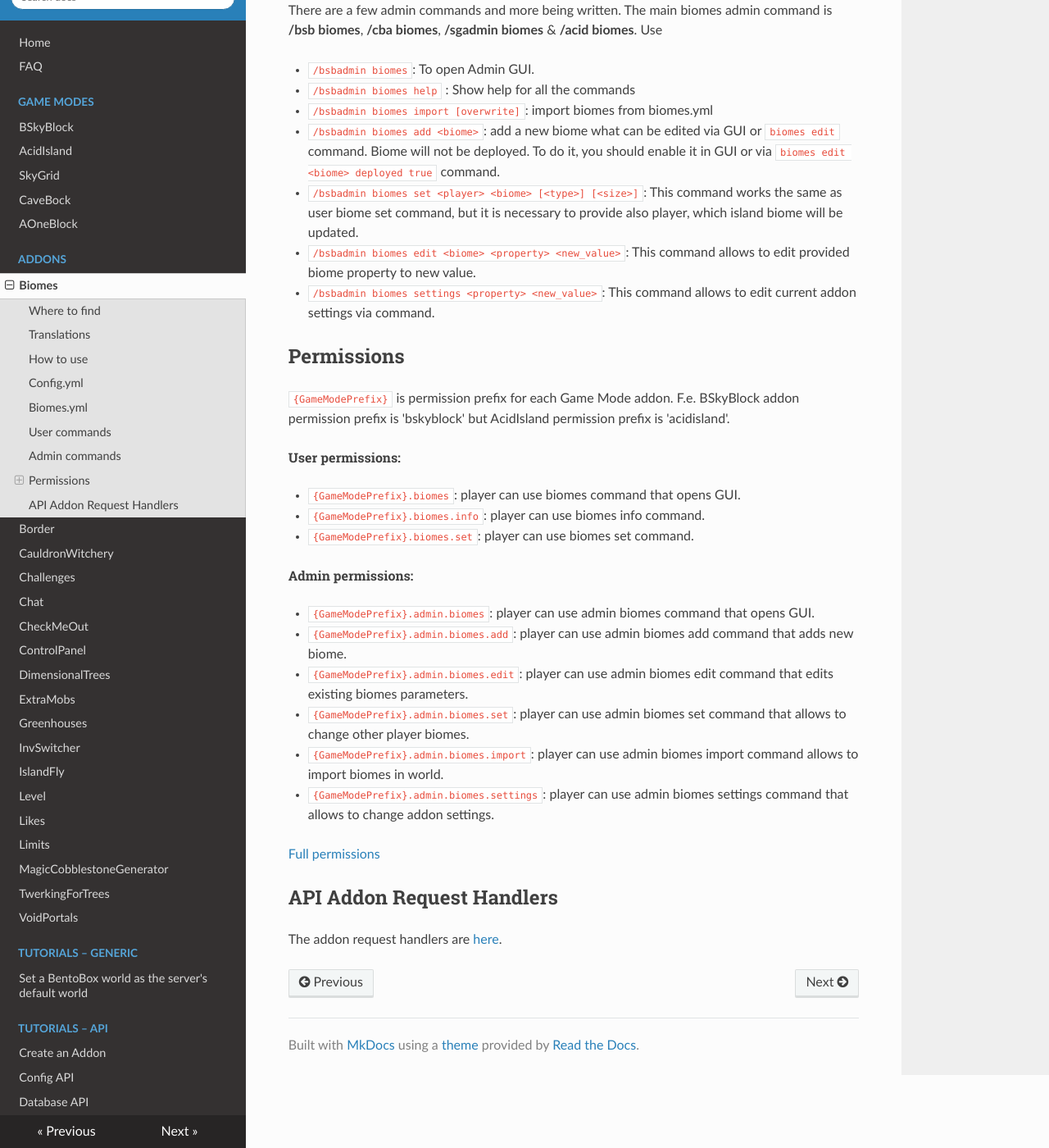
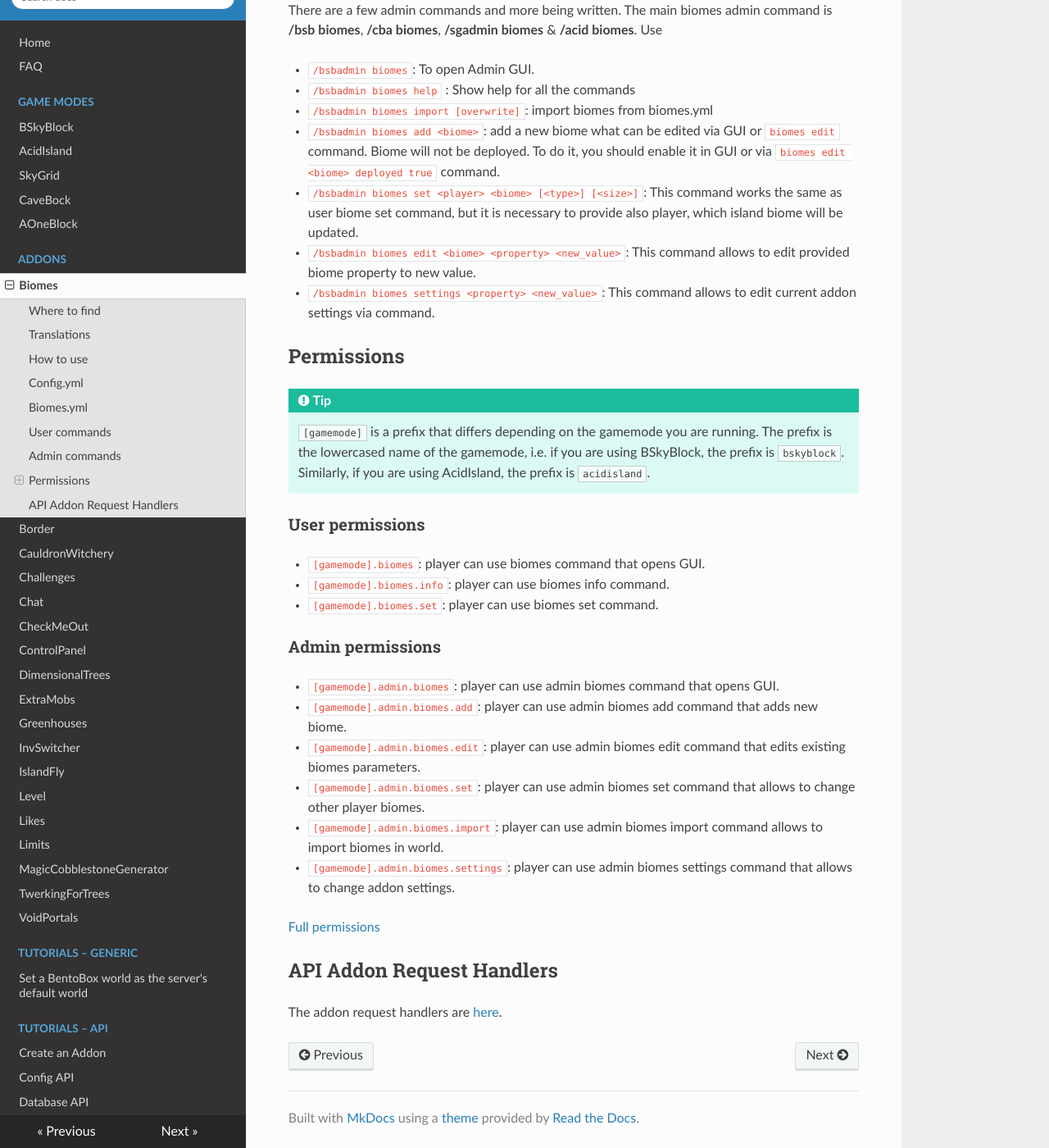
Before and after one commit to BentoBoxWorld/docs, an MkDocs documentation site: the page built from docs/addons/Biomes/index.md, in a window 1280 px wide and 1400 px high, scrolled down 2056 px. Shown: the whole window at 82% size. Built offline with MkDocs 1.6.1, drawn with Linux system fonts in a browser that asks for light colours; nearby versions of some CDN libraries.

Commit message:
Experimenting on an "in-main-page" permissions list on Biomes

```diff
--- a/docs/addons/Biomes/index.md
+++ b/docs/addons/Biomes/index.md
@@ -64,20 +64,23 @@ There are a few admin commands and more being written. The main biomes admin com
 
 ## Permissions
 
-`{GameModePrefix}` is permission prefix for each Game Mode addon. F.e. BSkyBlock addon permission prefix is 'bskyblock' but AcidIsland permission prefix is 'acidisland'.
+!!! tip
+    `[gamemode]` is a prefix that differs depending on the gamemode you are running.
+    The prefix is the lowercased name of the gamemode, i.e. if you are using BSkyBlock, the prefix is `bskyblock`.
+    Similarly, if you are using AcidIsland, the prefix is `acidisland`.
 
-###### User permissions:
-- `{GameModePrefix}.biomes`: player can use biomes command that opens GUI.
-- `{GameModePrefix}.biomes.info`: player can use biomes info command.
-- `{GameModePrefix}.biomes.set`: player can use biomes set command.
+### User permissions
+- `[gamemode].biomes`: player can use biomes command that opens GUI.
+- `[gamemode].biomes.info`: player can use biomes info command.
+- `[gamemode].biomes.set`: player can use biomes set command.
 
-###### Admin permissions:
-- `{GameModePrefix}.admin.biomes`: player can use admin biomes command that opens GUI.
-- `{GameModePrefix}.admin.biomes.add`: player can use admin biomes add command that adds new biome.
-- `{GameModePrefix}.admin.biomes.edit`: player can use admin biomes edit command that edits existing biomes parameters.
-- `{GameModePrefix}.admin.biomes.set`: player can use admin biomes set command that allows to change other player biomes.
-- `{GameModePrefix}.admin.biomes.import`: player can use admin biomes import command allows to import biomes in world.
-- `{GameModePrefix}.admin.biomes.settings`: player can use admin biomes settings command that allows to change addon settings.
+### Admin permissions
+- `[gamemode].admin.biomes`: player can use admin biomes command that opens GUI.
+- `[gamemode].admin.biomes.add`: player can use admin biomes add command that adds new biome.
+- `[gamemode].admin.biomes.edit`: player can use admin biomes edit command that edits existing biomes parameters.
+- `[gamemode].admin.biomes.set`: player can use admin biomes set command that allows to change other player biomes.
+- `[gamemode].admin.biomes.import`: player can use admin biomes import command allows to import biomes in world.
+- `[gamemode].admin.biomes.settings`: player can use admin biomes settings command that allows to change addon settings.
 
 [Full permissions](Permissions)
 
```
